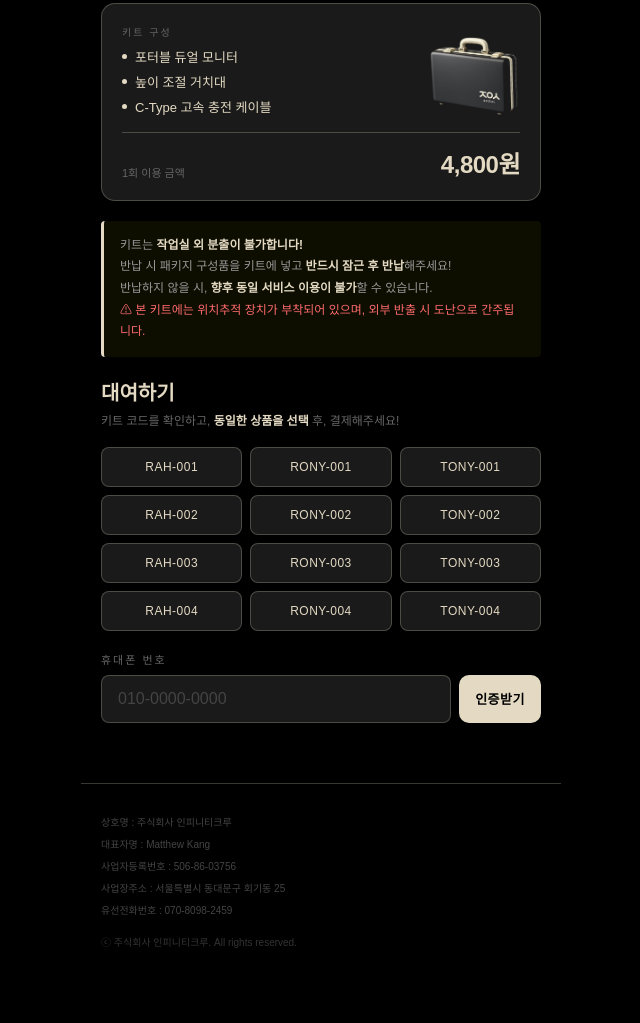
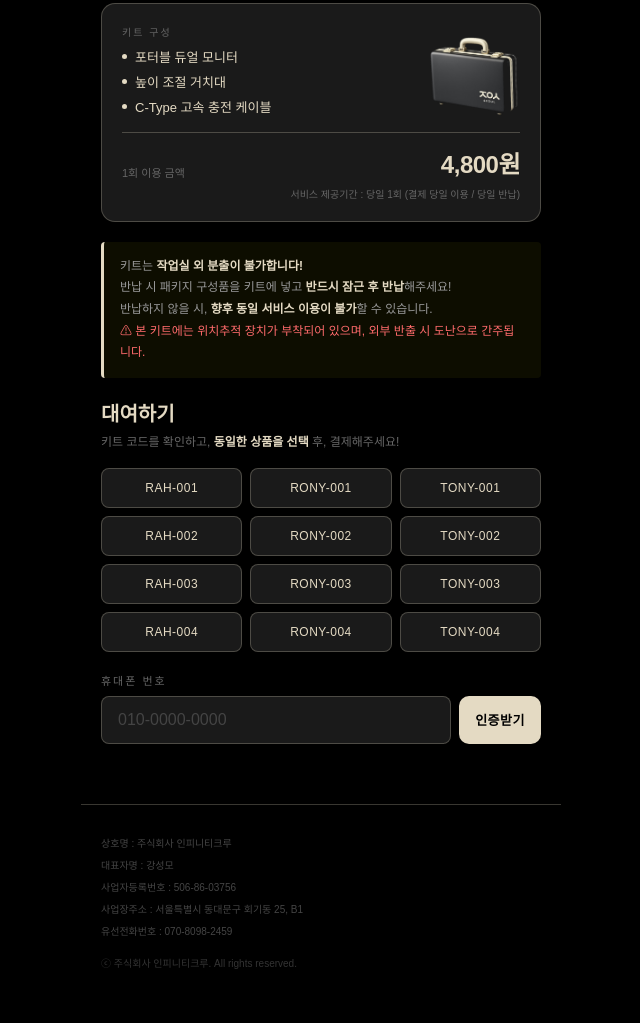
Before and after one commit to jakupsil-seoul/jakupsil-seoul, a website: page index.html in a window 1280 px wide. Shown: the part 800-1823 px from the top of the page, without its empty margins (319-959 px from the left). Before the commit the page ends 1802 px from the top, so only its background shows below. Drawn offline with Linux system fonts and the light colour scheme; a web font is replaced by a local one.

Commit message:
Update index.html

```diff
--- a/index.html
+++ b/index.html
@@ -69,6 +69,7 @@
     .kit-price-row { display: flex; justify-content: space-between; align-items: flex-end; }
     .kit-price-label { font-size: 11px; color: var(--text-muted); }
     .kit-price { font-size: 24px; font-weight: 900; color: var(--cream); letter-spacing: -0.5px; }
+    .kit-period { font-size: 10px; color: var(--text-muted); text-align: right; margin-top: 6px; }
 
     .fade-in { opacity: 0; transform: translateY(28px); transition: opacity 0.65s ease, transform 0.65s ease; }
     .fade-in.visible { opacity: 1; transform: translateY(0); }
@@ -263,6 +264,7 @@
         <span class="kit-price-label">1회 이용 금액</span>
         <span class="kit-price">4,800원</span>
       </div>
+      <div class="kit-period">서비스 제공기간 : 당일 1회 (결제 당일 이용 / 당일 반납)</div>
     </div>
 
     <div class="notice fade-in">
@@ -346,6 +348,7 @@
         <span class="kit-price-label">결제 금액</span>
         <span class="kit-price">4,800원</span>
       </div>
+      <div class="kit-period">서비스 제공기간 : 당일 1회 (결제 당일 이용 / 당일 반납)</div>
     </div>
     <div class="loading" id="payLoading"><div class="spinner"></div> 결제창 연결 중...</div>
     <button class="btn btn-primary" onclick="requestPayment()" id="payBtn">결제하기</button>
@@ -369,7 +372,8 @@
       <div class="terms-section">
         <div class="terms-title">제1조 (서비스 이용)</div>
         본 서비스는 주식회사 인피니티크루가 운영하는 작업실 내 작업 키트(포터블 듀얼 모니터, 높이 조절 거치대, C-Type 고속 충전 케이블)를 1회 대여하는 서비스입니다.<br>
-        키트는 작업실 외 반출이 불가하며, 이용 후 반드시 원상태로 잠근 후 지정된 매대에 반납하여야 합니다.
+        키트는 작업실 외 반출이 불가하며, 이용 후 반드시 원상태로 잠근 후 지정된 매대에 반납하여야 합니다.<br>
+        서비스 제공기간은 결제 당일 1회이며, 당일 반납을 원칙으로 합니다.
       </div>
       <div class="terms-section">
         <div class="terms-title">제2조 (개인정보 수집 및 이용)</div>
@@ -406,9 +410,9 @@
 <footer class="site-footer">
   <div class="footer-inner">
     <span>상호명 : 주식회사 인피니티크루</span>
-    <span>대표자명 : Matthew Kang</span>
+    <span>대표자명 : 강성모</span>
     <span>사업자등록번호 : 506-86-03756</span>
-    <span>사업장주소 : 서울특별시 동대문구 회기동 25</span>
+    <span>사업장주소 : 서울특별시 동대문구 회기동 25, B1</span>
     <span>유선전화번호 : 070-8098-2459</span>
     <span class="footer-copyright">ⓒ 주식회사 인피니티크루. All rights reserved.</span>
   </div>
@@ -427,7 +431,6 @@
   let tossPayments = null;
   let termsAgreed = false;
 
-  // 전화번호 자동 포맷
   document.getElementById("phone").addEventListener("input", function(e) {
     let val = e.target.value.replace(/\D/g, "");
     if (val.length > 11) val = val.slice(0, 11);
@@ -436,7 +439,6 @@
     e.target.value = val;
   });
 
-  // 약관 체크박스 → 버튼 활성화
   document.getElementById("agreeCheck").addEventListener("change", function() {
     document.getElementById("agreeBtn").disabled = !this.checked;
   });
@@ -466,20 +468,17 @@
     try { tossPayments = TossPayments(TOSS_CLIENT_KEY); } catch(e) { alert("결제 초기화 실패: " + e.message); }
   }
 
-  // ── 인증받기 클릭 → 유효성 검사 → 약관 팝업 ──
   function onClickSendSMS() {
     if (!selectedKitCode) { document.getElementById("kitError").classList.add("show"); return; }
     const phone = document.getElementById("phone").value.replace(/-/g, "");
     if (!/^010\d{8}$/.test(phone)) { document.getElementById("phoneError").classList.add("show"); return; }
     document.getElementById("phoneError").classList.remove("show");
 
-    // 이미 동의한 경우 바로 발송
     if (termsAgreed) {
       sendSMS();
       return;
     }
 
-    // 약관 팝업 표시
     document.getElementById("agreeCheck").checked = false;
     document.getElementById("agreeBtn").disabled = true;
     document.getElementById("termsModal").classList.add("show");
@@ -583,7 +582,6 @@
     }
   }
 
-  // SCROLL FADE-IN
   const observer = new IntersectionObserver((entries) => {
     entries.forEach(entry => {
       if (entry.isIntersecting) {
```
